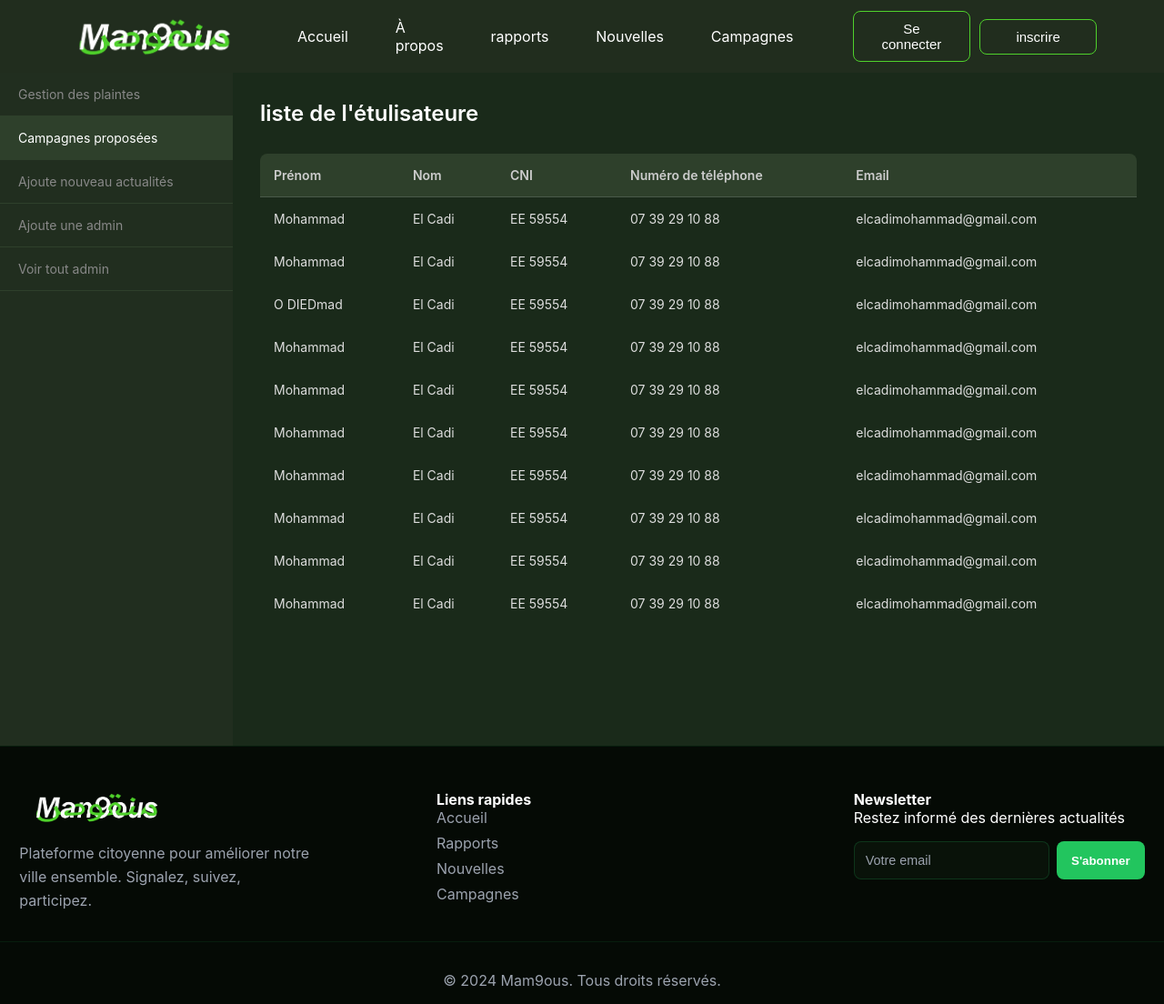
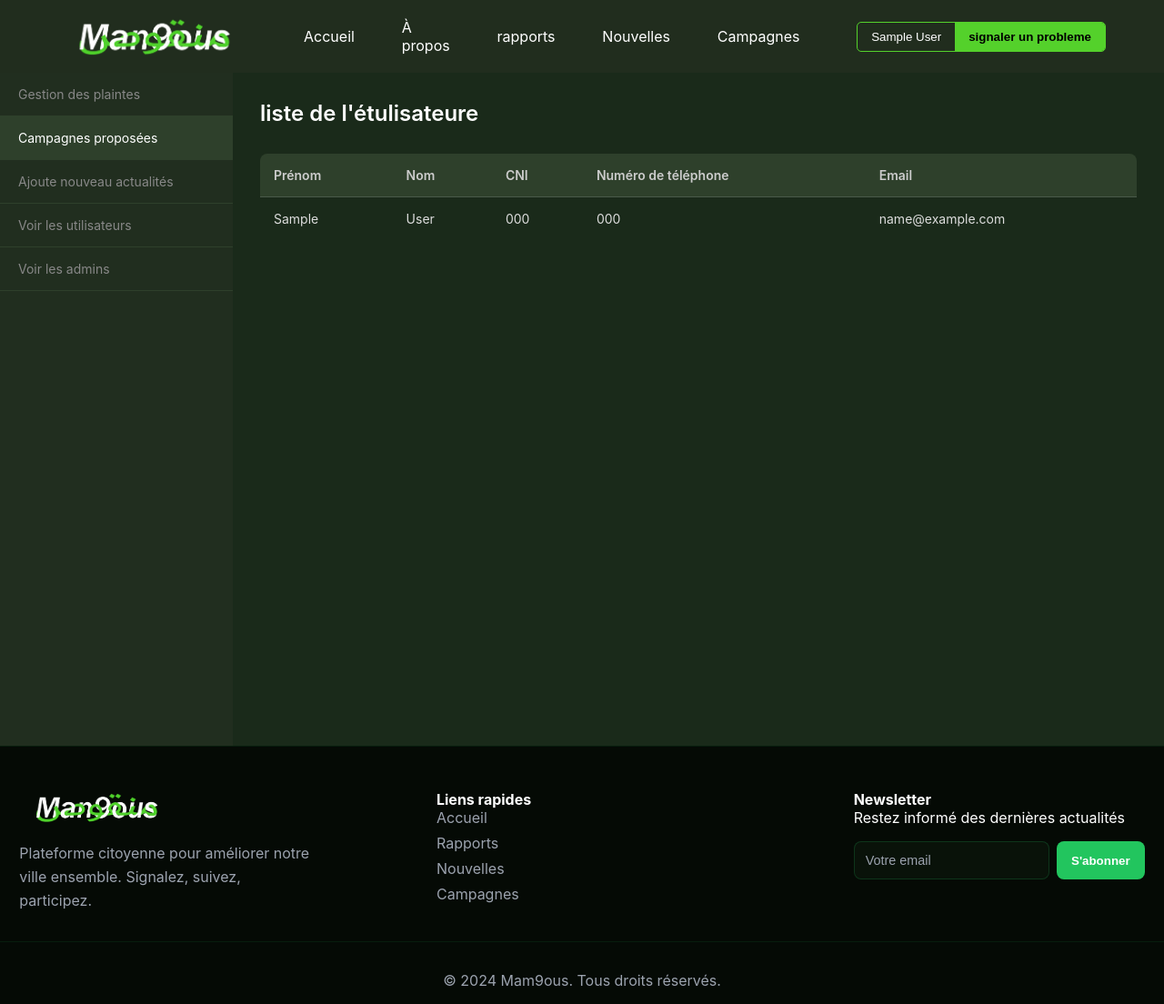
Before and after one commit to elcadii/man9ous-, a PHP site: the page made by admin/listeDeL'étulisateure.php in a window 1280 px wide. Shown: the whole page at 91% size. Run offline with PHP 8.4, Linux system fonts and the light colour scheme; the visitor is signed in with stand-in values (Sample User, id 1); tables that the repository leaves empty or names only in its code hold one stand-in row (values such as "Sample post").

Commit message:
fixe slider links

```diff
--- a/admin/activiteProposées.php
+++ b/admin/activiteProposées.php
@@ -1,5 +1,6 @@
 <?php
 include("scriptPHP/script_activiteProposées.php");
+include("scriptphp/script_listeDeL'étulisateure.php");
 ?>
 <!DOCTYPE html>
 <html lang="fr">
--- a/admin/ajouteUnNouvell.php
+++ b/admin/ajouteUnNouvell.php
@@ -1,5 +1,6 @@
 <?php
 include("scriptPhp/script_ajouteUnNouvell.php");
+include("scriptphp/script_listeDeL'étulisateure.php");
 ?>
 <!DOCTYPE html>
 <html lang="fr">
--- a/admin/listeDeL'étulisateure.php
+++ b/admin/listeDeL'étulisateure.php
@@ -1,3 +1,8 @@
+<?php
+include("scriptphp/script_listeDeL'étulisateure.php");
+?>
+
+
 <!DOCTYPE html>
 <html lang="fr">
 
@@ -40,77 +45,17 @@
             </tr>
           </thead>
           <tbody>
-            <tr>
-              <td>Mohammad</td>
-              <td>El Cadi</td>
-              <td>EE 59554</td>
-              <td>07 39 29 10 88</td>
-              <td>elcadimohammad@gmail.com</td>
-            </tr>
-            <tr>
-              <td>Mohammad</td>
-              <td>El Cadi</td>
-              <td>EE 59554</td>
-              <td>07 39 29 10 88</td>
-              <td>elcadimohammad@gmail.com</td>
-            </tr>
-            <tr>
-              <td> O DIEDmad</td>
-              <td>El Cadi</td>
-              <td>EE 59554</td>
-              <td>07 39 29 10 88</td>
-              <td>elcadimohammad@gmail.com</td>
-            </tr>
-            <tr>
-              <td>Mohammad</td>
-              <td>El Cadi</td>
-              <td>EE 59554</td>
-              <td>07 39 29 10 88</td>
-              <td>elcadimohammad@gmail.com</td>
-            </tr>
-            <tr>
-              <td>Mohammad</td>
-              <td>El Cadi</td>
-              <td>EE 59554</td>
-              <td>07 39 29 10 88</td>
-              <td>elcadimohammad@gmail.com</td>
-            </tr>
-            <tr>
-              <td>Mohammad</td>
-              <td>El Cadi</td>
-              <td>EE 59554</td>
-              <td>07 39 29 10 88</td>
-              <td>elcadimohammad@gmail.com</td>
-            </tr>
-            <tr>
-              <td>Mohammad</td>
-              <td>El Cadi</td>
-              <td>EE 59554</td>
-              <td>07 39 29 10 88</td>
-              <td>elcadimohammad@gmail.com</td>
-            </tr>
-            <tr>
-              <td>Mohammad</td>
-              <td>El Cadi</td>
-              <td>EE 59554</td>
-              <td>07 39 29 10 88</td>
-              <td>elcadimohammad@gmail.com</td>
-            </tr>
-            <tr>
-              <td>Mohammad</td>
-              <td>El Cadi</td>
-              <td>EE 59554</td>
-              <td>07 39 29 10 88</td>
-              <td>elcadimohammad@gmail.com</td>
-            </tr>
-            <tr>
-              <td>Mohammad</td>
-              <td>El Cadi</td>
-              <td>EE 59554</td>
-              <td>07 39 29 10 88</td>
-              <td>elcadimohammad@gmail.com</td>
-            </tr>
+            <?php foreach ($results as $row): ?>
+              <tr>
+                <td><?= htmlspecialchars($row['first_name']) ?></td>
+                <td><?= htmlspecialchars($row['last_name']) ?></td>
+                <td><?= htmlspecialchars($row['CNI_number']) ?></td>
+                <td><?= htmlspecialchars($row['phone_number']) ?></td>
+                <td><?= htmlspecialchars($row['email']) ?></td>
+              </tr>
+            <?php endforeach; ?>
           </tbody>
+
         </table>
       </div>
     </main>
--- /dev/null
+++ b/admin/scriptPhp/script_listeDeL'étulisateure.php
@@ -0,0 +1,13 @@
+<?php
+include("../confige/DbConnect.php");
+
+$filter = $_GET['filter'] ?? 'users';
+
+if ($filter === 'admins') {
+    $stmt = $pdo->query("SELECT first_name, last_name, CNI_number, phone_number, email_ AS email FROM admin");
+} else {
+    $stmt = $pdo->query("SELECT first_name, last_name, CNI_number, phone_number, email FROM users");
+}
+
+$results = $stmt->fetchAll(PDO::FETCH_ASSOC);
+?>
--- a/includs/slider.php
+++ b/includs/slider.php
@@ -10,11 +10,11 @@
 
 <body>
   <aside class="sidebar">
-    <a href="plaintes.php" class="sidebar-item">Gestion des plaintes</a>
-    <a href="campagnes.php" class="sidebar-item active">Campagnes proposées</a>
-    <a href="ajouteUnNouvell.php" class="sidebar-item">Ajoute nouveau actualités</a>
-    <a href="ajouter-admin.php" class="sidebar-item">Ajoute une admin</a>
-    <a href="voir-admins.php" class="sidebar-item">Voir tout admin</a>
+    <a href="../admin/ProblemSignaler.php" class="sidebar-item">Gestion des plaintes</a>
+    <a href="../admin/activiteProposées.php" class="sidebar-item active">Campagnes proposées</a>
+    <a href="../admin/ajouteUnNouvell.php" class="sidebar-item">Ajoute nouveau actualités</a>
+    <a href="../admin/listeDeL'étulisateure.php?filter=users" class="sidebar-item" <?= ($filter === 'users')  ?>>Voir les utilisateurs</a>
+    <a href="../admin/listeDeL'étulisateure.php?filter=admins" <?= ($filter === 'admins')  ?> class="sidebar-item">Voir les admins</a>
   </aside>
   <script>
     const items = document.querySelectorAll('.sidebar-item');
```
